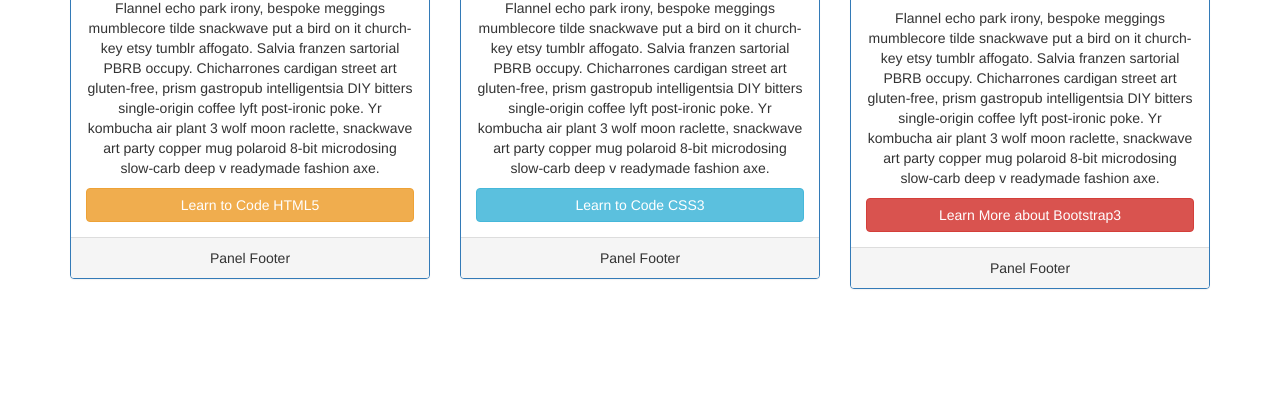
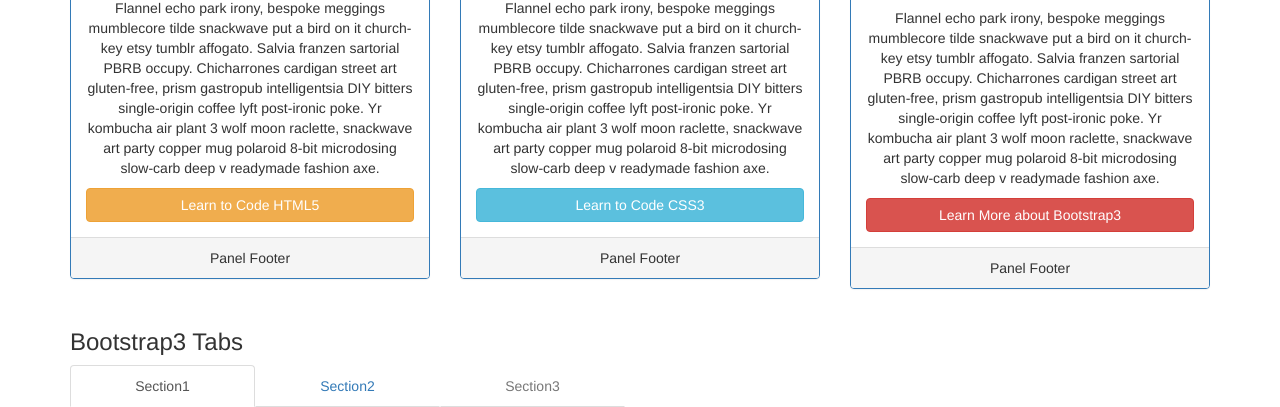
Before and after one commit to dannywu0820/Master_Thesis_Counterfeit_Website_Classification, a website: page Service_Architecture/HTML_CSS_Practice/Bootstrap3_Practice/index.html in a window 1280 px wide. Shown: the part 1462-1869 px from the top of the page. Before the commit the page ends 1771 px from the top, so only its background shows below. Drawn offline with nearby package versions, Linux system fonts and the light colour scheme.

Commit message:
[feature]: add navigation tabs

```diff
--- a/Service_Architecture/HTML_CSS_Practice/Bootstrap3_Practice/index.html
+++ b/Service_Architecture/HTML_CSS_Practice/Bootstrap3_Practice/index.html
@@ -275,8 +275,16 @@
       </div><!-- end features -->
 
       <div class="row" id="more_info">
+        <div class="col-md-6">
+          <h3>Bootstrap3 Tabs</h3>
 
-
+          <!-- nav tabs -->
+          <ul class="nav nav-tabs nav-justified"><!-- nav-tabs vs. nav-pills & nav-justified vs. nav-stacked -->
+            <li class="active"><a href="#tab1" data-toggle="tab">Section1</a></li><!-- data-toggle="pill" -->
+            <li><a href="#tab2" data-toggle="tab">Section2</a></li>
+            <li class="disabled"><a href="#tab3" data-toggle="tab">Section3</a></li>
+          </ul>
+        </div><!-- end col-md-6 -->
       </div><!-- end more_info -->
 
       <div class="row" id="more_courses">
```
